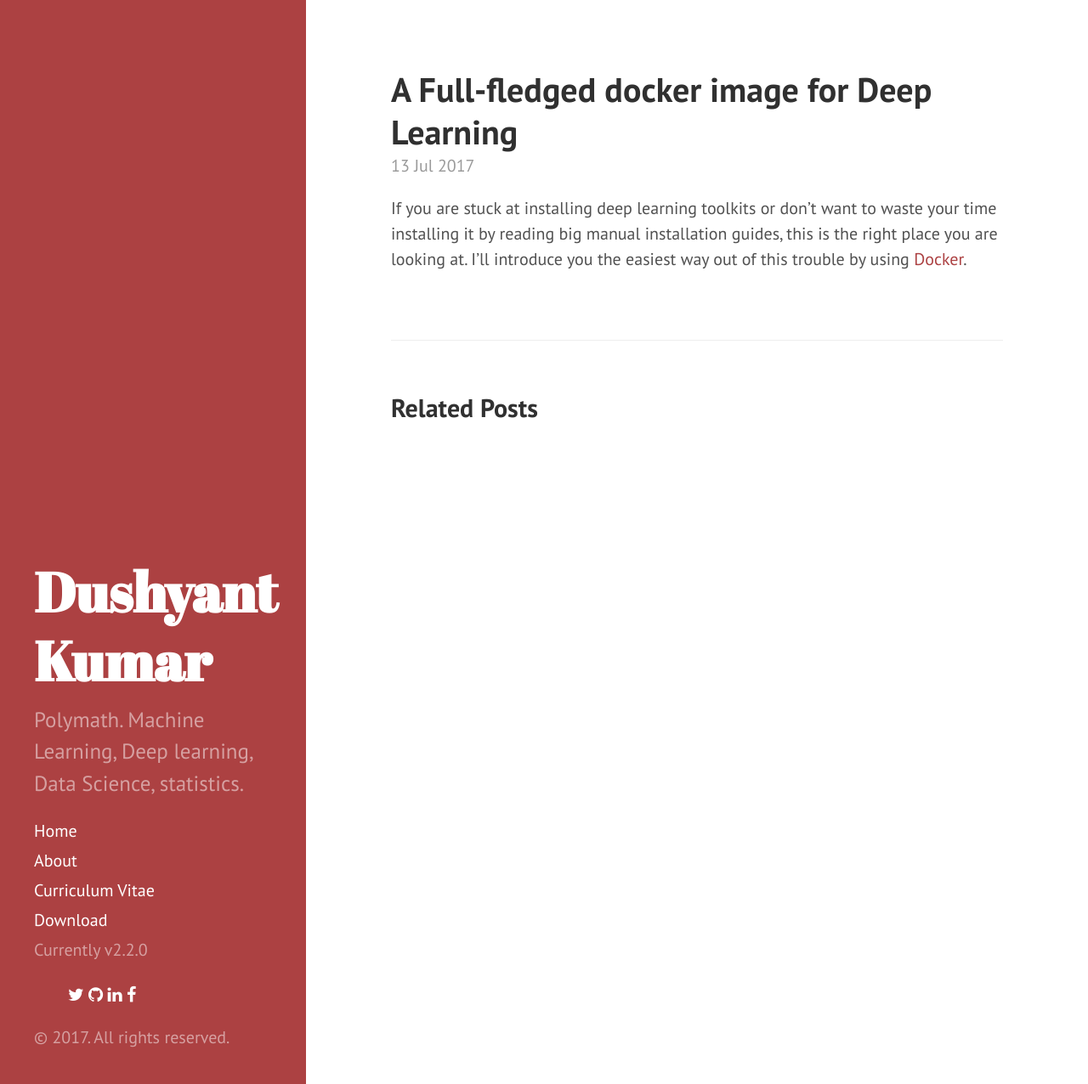
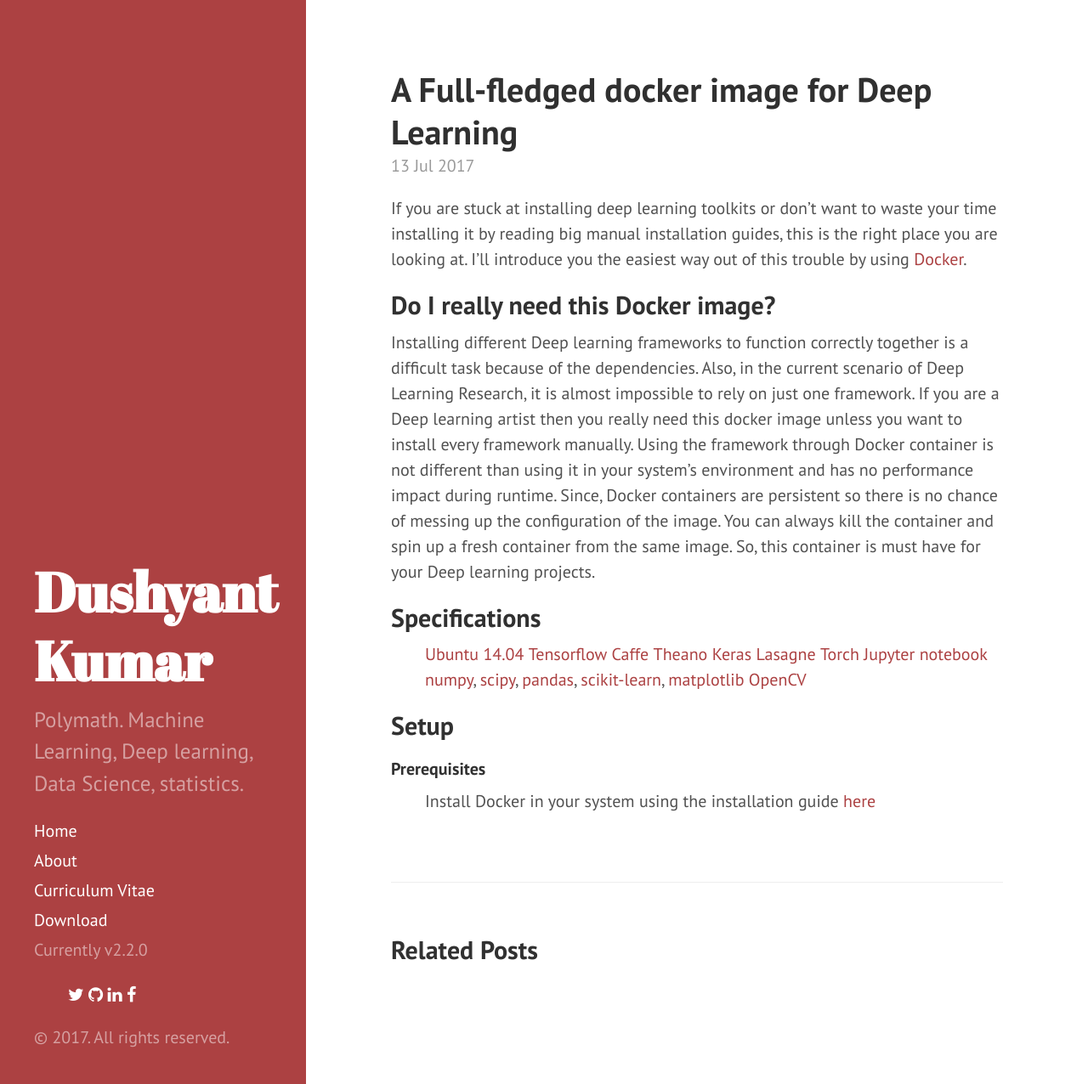
Before and after one commit to zero1hac/zero1hac.github.io, a Jekyll site: the page built from _posts/2017-07-13-full-fledegd-docker-deep.md, in a window 1280 px wide and 1276 px high. Shown: the whole window at 85% size. Built offline with Jekyll 4.4.1, drawn with Linux system fonts in a browser that asks for light colours; nearby versions of some CDN libraries.

Commit message:
Improved content of post 2017-07-13

```diff
--- a/_posts/2017-07-13-full-fledegd-docker-deep.md
+++ b/_posts/2017-07-13-full-fledegd-docker-deep.md
@@ -4,3 +4,25 @@ title: A Full-fledged docker image for Deep Learning
 ---
 
 If you are stuck at installing deep learning toolkits or don't want to waste your time installing it by reading big manual installation guides, this is the right place you are looking at. I'll introduce you the easiest way out of this trouble by using [Docker](https://www.docker.com/).
+
+## Do I really need this Docker image?
+Installing different Deep learning frameworks to function correctly together is a difficult task because of the dependencies. Also, in the current scenario of Deep Learning Research, it is almost impossible to rely on just one framework. If you are a Deep learning artist then you really need this docker image unless you want to install every framework manually. Using the framework through Docker container is not different than using it in your system's environment and has no performance impact during runtime.
+Since, Docker containers are persistent so there is no chance of messing up the configuration of the image. You can always kill the container and spin up a fresh container from the same image. So, this container is must have for your Deep learning projects.
+
+## Specifications
+
+ - [Ubuntu 14.04](https://www.ubuntu.com/download)
+ - [Tensorflow](https://www.tensorflow.org/)
+ - [Caffe](http://caffe.berkeleyvision.org/)
+ - [Theano](https://github.com/Theano/Theano)
+ - [Keras](https://keras.io/)
+ - [Lasagne](https://github.com/Lasagne/Lasagne)
+ - [Torch](http://torch.ch/)
+ - [Jupyter notebook](http://jupyter.org/)
+ - [numpy](http://www.numpy.org/), [scipy](https://www.scipy.org/), [pandas](http://pandas.pydata.org/), [scikit-learn](http://scikit-learn.org/), [matplotlib](http://scikit-learn.org/)
+ - [OpenCV](http://opencv.org/)
+
+## Setup
+
+#### Prerequisites
+ 1. Install Docker in your system using the installation guide [here](https://docs.docker.com/engine/installation/)
```
